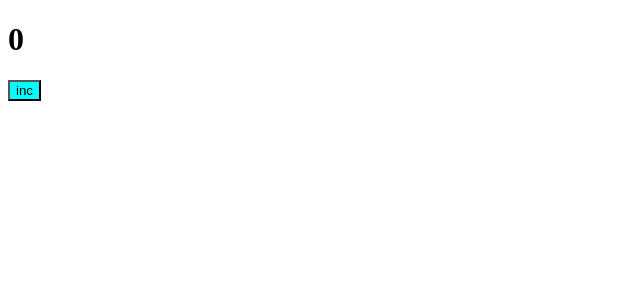
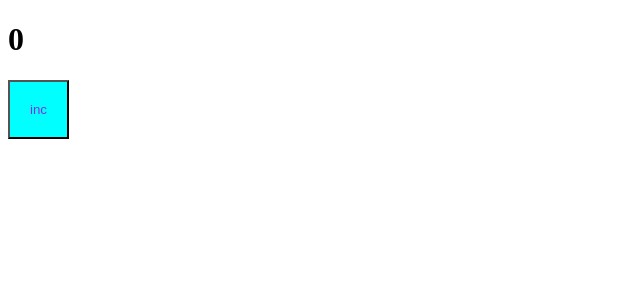
Before and after one commit to songhee24/webpack_course, a React app: page / in a window 1280 px wide. Shown: the top 300 px of the page, without its empty margins (0-640 px from the left). Built offline with nearby package versions, Linux system fonts and the light colour scheme.

Commit message:
trying to implement scss

```diff
--- a/src/components/App.css
+++ b/src/components/App.css
@@ -1,3 +1,4 @@
 button {
     background: aqua;
+    padding: 20px;
 }
--- a/src/components/App.tsx
+++ b/src/components/App.tsx
@@ -1,5 +1,6 @@
 import {useState} from "react";
 import './App.css'
+import './test.scss'
 const App = () => {
     const [counter, setCounter] = useState(0)
 
--- /dev/null
+++ b/src/components/test.scss
@@ -0,0 +1,3 @@
+button {
+  color: blueviolet;
+}
```
